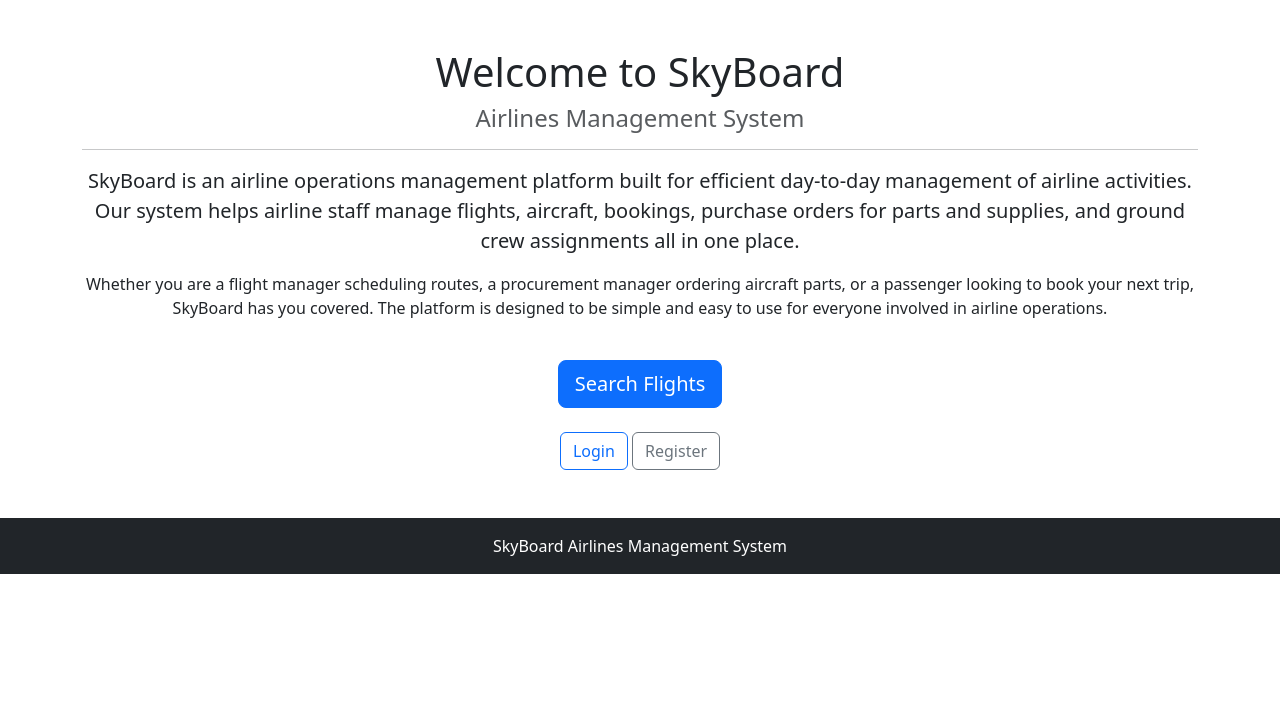
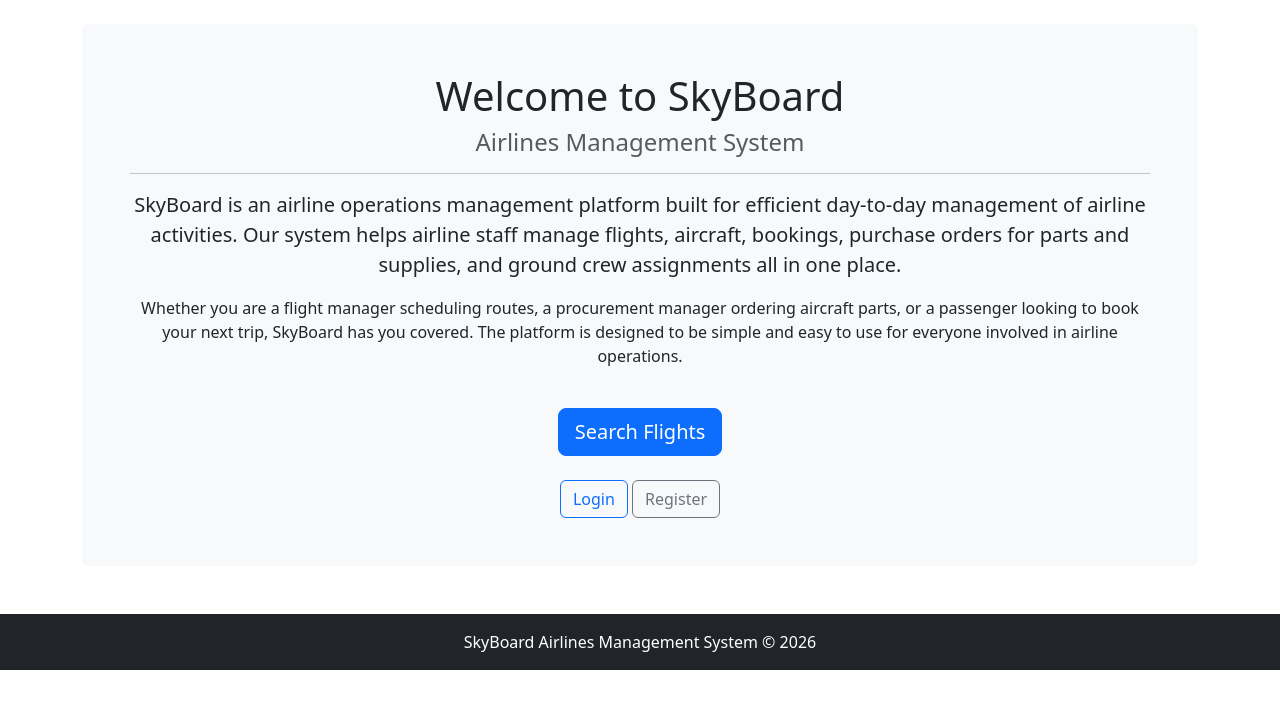
Before and after one commit to d3MBA/WFD-Project-B00165672, a Django app: page / in a window 1280 px wide. Shown: the part 56-765 px from the top of the page. Run offline with Django 5.2, Linux system fonts and the light colour scheme.

Commit message:
add messages display to base template and update home page styling

```diff
--- a/main/templates/main/base.html
+++ b/main/templates/main/base.html
@@ -76,6 +76,18 @@
         </div>
     </nav>
 
+    <!-- Messages -->
+    {% if messages %}
+    <div class="container mt-2">
+        {% for message in messages %}
+        <div class="alert alert-{{ message.tags }} alert-dismissible fade show" role="alert">
+            {{ message }}
+            <button type="button" class="btn-close" data-bs-dismiss="alert"></button>
+        </div>
+        {% endfor %}
+    </div>
+    {% endif %}
+
     <!-- Main Content -->
     <div class="container mt-4">
         {% block content %}
@@ -84,7 +96,7 @@
 
     <!-- Footer -->
     <footer class="bg-dark text-white text-center py-3 mt-5">
-        <p class="mb-0">SkyBoard Airlines Management System</p>
+        <p class="mb-0">SkyBoard Airlines Management System &copy; 2026</p>
     </footer>
 
     <script src="https://cdn.jsdelivr.net/npm/bootstrap@5.3.2/dist/js/bootstrap.bundle.min.js"></script>
--- a/main/templates/main/home.html
+++ b/main/templates/main/home.html
@@ -3,7 +3,7 @@
 {% block title %}SkyBoard - Home{% endblock %}
 
 {% block content %}
-<div class="text-center mt-5">
+<div class="bg-light p-5 rounded text-center mt-4">
     <h1>Welcome to SkyBoard</h1>
     <h4 class="text-muted">Airlines Management System</h4>
     <hr>
```
